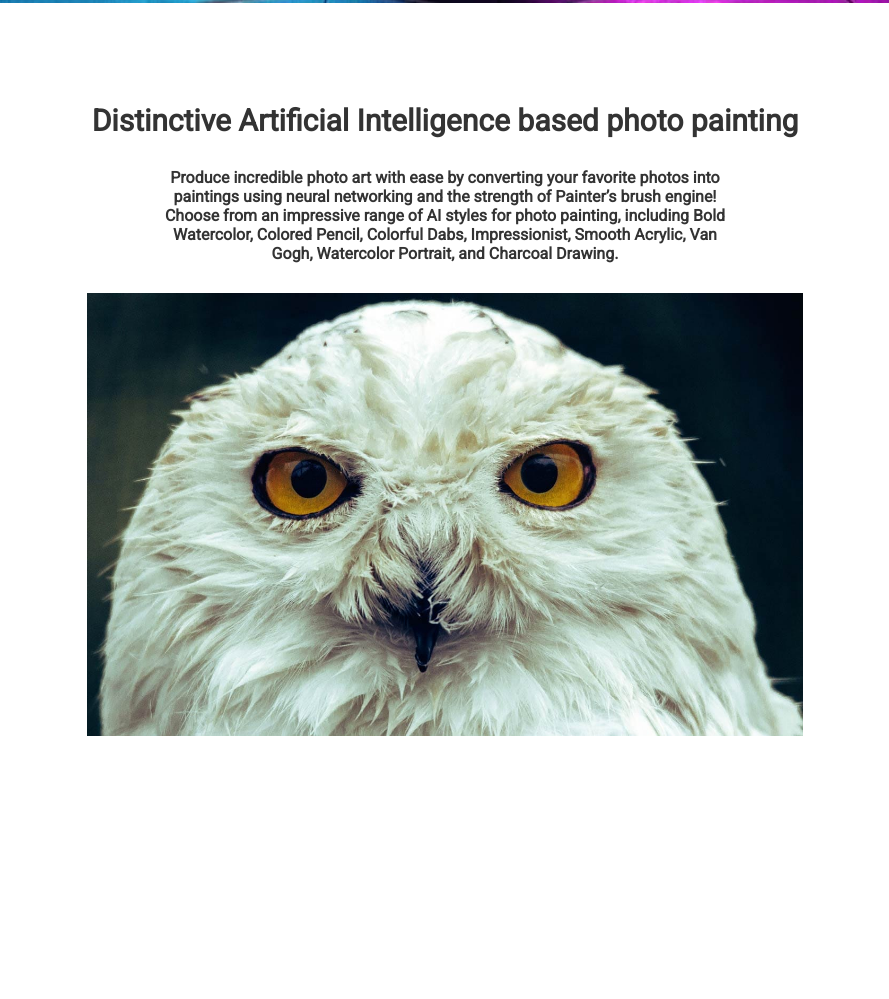
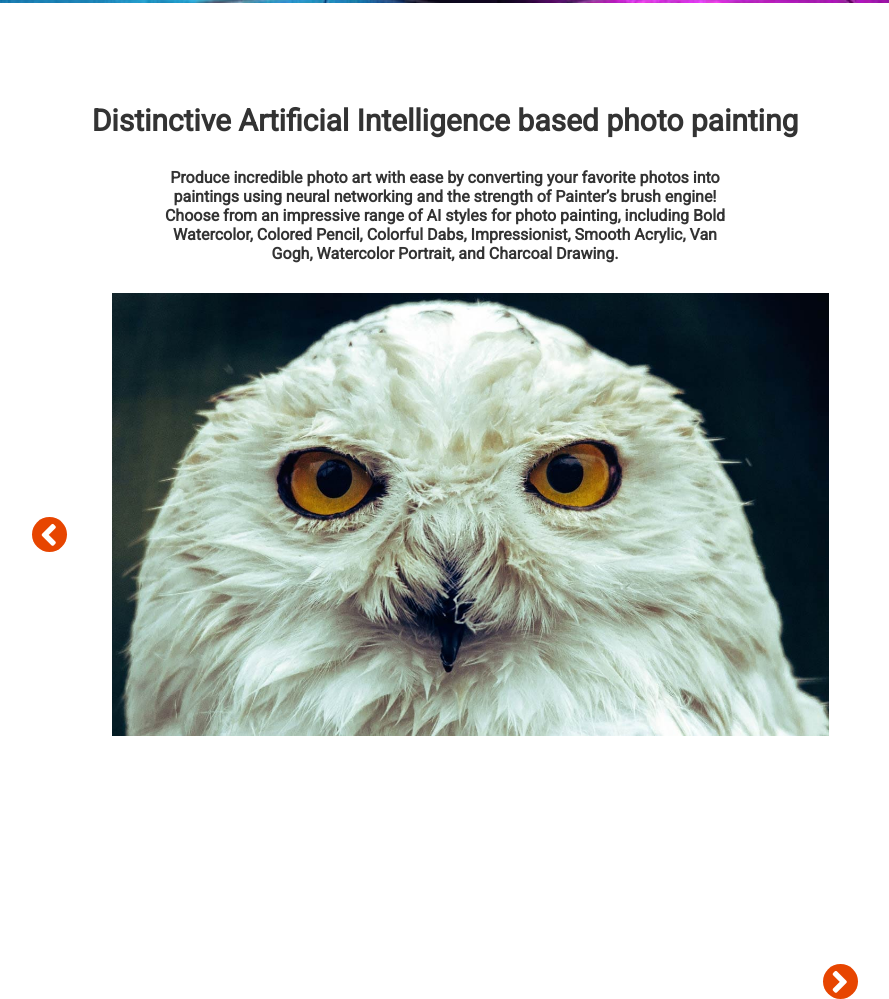
Before and after one commit to flaviamatta90/sass-painter, a website: page index.html in a window 1280 px wide. Shown: the part 1669-2668 px from the top of the page, without its empty margins (195-1084 px from the left). Before the commit the page ends 2409 px from the top, so only its background shows below. Drawn offline with Linux system fonts and the light colour scheme.

Commit message:
howl section check

```diff
--- a/index.html
+++ b/index.html
@@ -109,7 +109,11 @@
         <div class="inside-section">
           <h2>Distinctive Artificial Intelligence based photo painting</h2>
           <h4>Produce incredible photo art with ease by converting your favorite photos into paintings using neural networking and the strength of Painter’s brush engine! Choose from an impressive range of AI styles for photo painting, including Bold Watercolor, Colored Pencil, Colorful Dabs, Impressionist, Smooth Acrylic, Van Gogh, Watercolor Portrait, and Charcoal Drawing.</h4>
-            <img src="img/howl.jpeg" alt="">
+            <div class="howl">
+              <span><i class="fas fa-angle-left"></i></span>
+              <img src="img/howl.jpeg" alt="">
+              <span><i class="fas fa-angle-right"></i></span>
+            </div>
         </div>
       </div>
     </section>
--- a/src/Partials/_mixins.scss
+++ b/src/Partials/_mixins.scss
@@ -24,6 +24,18 @@
 @mixin displayFlex{
   display: flex;
   justify-content: space-between;
+}
+
+@mixin arrow{
+  width: 35px;
+  height: 35px;
+  padding: 0 8px;
+  margin-top: 25%;
+  font-size: 35px;
+  border-radius: 50%;
+  background-color: #e74500;
+  vertical-align: middle;
+  color: $moreColor;
 }
 
 %btnBase{
@@ -72,6 +84,4 @@
     img{
       margin-left: 5%;
     }
-
-
 }
--- a/src/Partials/_section.scss
+++ b/src/Partials/_section.scss
@@ -21,12 +21,28 @@ section{
         color: #333333;
       }
 
+      .howl{
 
-      img{
-        margin: auto;
-        width: 80%;
-        margin-left: 10%;
+        .fa-angle-left{
+          @include arrow;
+          float: left;
+          margin-left: 35px;
+        }
+
+        img{
+          margin: auto;
+          width: 80%;
+          margin-left: 5%;
+        }
+
+        .fa-angle-right{
+          @include arrow;
+          float: right;
+          margin-right: 35px;
+
+        }
       }
+
     }
 
 
```
Also changed, not shown: dist/app.css.
